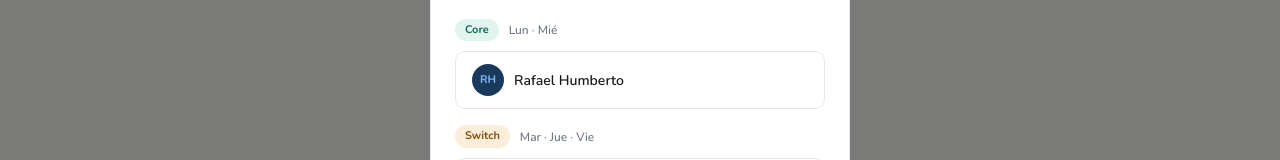
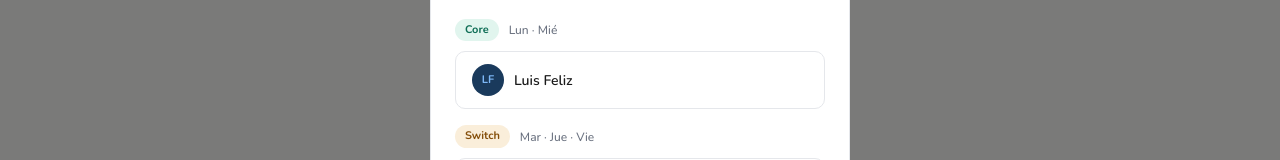
Before and after one commit to franklyncastro/OnCall_Register_Web, a React (Vite) app in the folder oncall_weekly/: page / in a window 1280 px wide. Both pictures are taken after a click on the button "Reporte de esta semana". Shown: the part 283-443 px from the top of the page. Built offline with nearby package versions, Linux system fonts and the light colour scheme; no server answers; the database is empty.

Commit message:
fix: corregir índice de rotación Core en reporte semanal

```diff
--- a/oncall_weekly/src/components/ReporteModal/ReporteModal.jsx
+++ b/oncall_weekly/src/components/ReporteModal/ReporteModal.jsx
@@ -1,6 +1,6 @@
 import styles from "./ReporteModal.module.css";
 
-const CORE_TEAM = ["Rafael Humberto", "Luis Feliz", "Anglis Mercedes", ];
+const CORE_TEAM = ["Luis Feliz", "Rafael Humberto", "Anglis Mercedes"];
 const SWITCH_TEAM = ["Jose Suarez", "Franklyn Castro"];
 
 // Semana de referencia: lunes 19 mayo 2026
```
